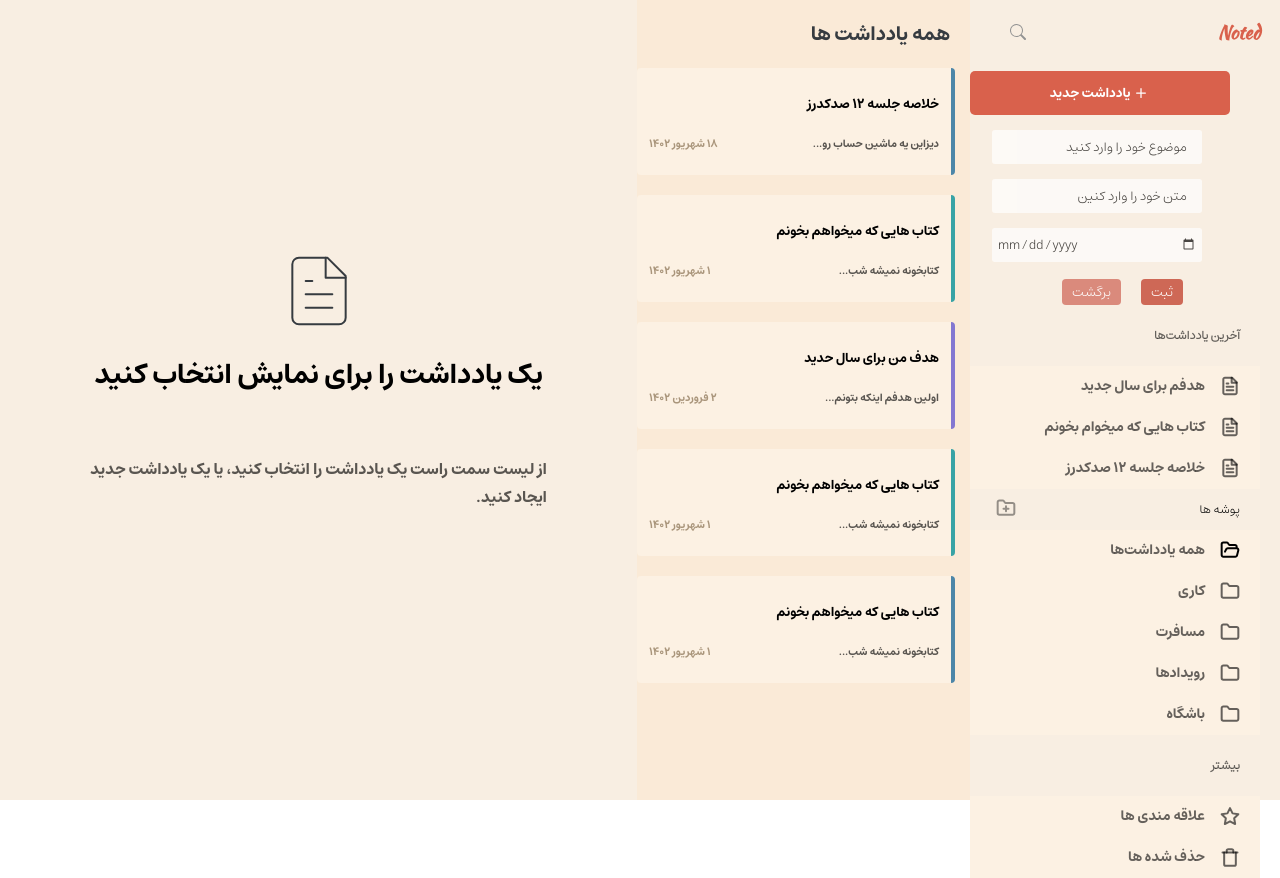
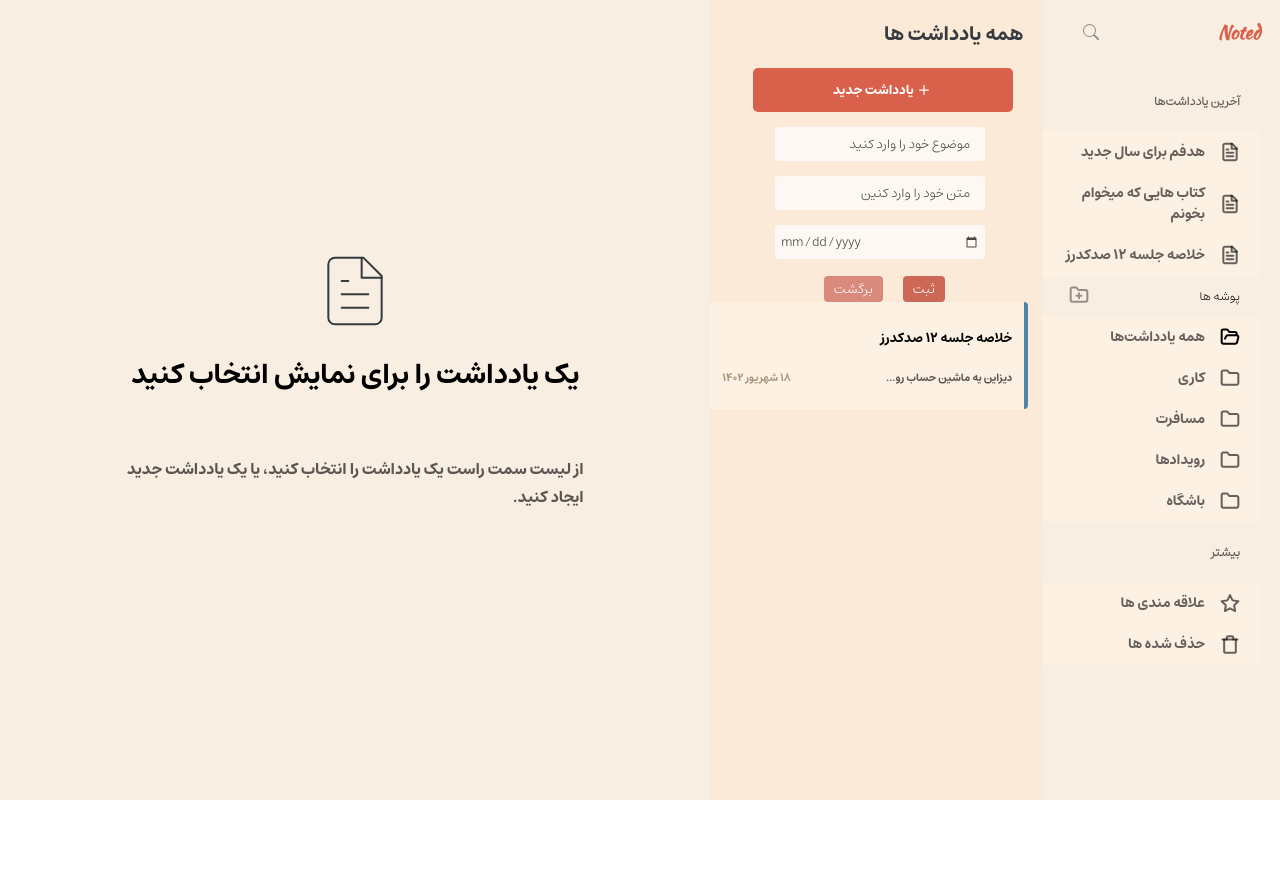
Before and after one commit to alimtth/Noted, a React (Vite) app: page / in a window 1280 px wide. Both pictures are taken after a click on the button "یادداشت جدید". After the commit the page ends 800 px from the top, so only its background shows below. Built offline with nearby package versions, Linux system fonts and the light colour scheme.

Commit message:
change card

```diff
--- a/src/component/NavBar/NavBar.jsx
+++ b/src/component/NavBar/NavBar.jsx
@@ -3,21 +3,34 @@ import LastNote from './lastNote/LastNote';
 import Poshe from './Poshe/Poshe';
 import More from './More/More';
 import { Search } from 'react-bootstrap-icons';
-import { Plus } from 'react-bootstrap-icons';
-import { useState } from 'react';
 
 
 function NavBar() {
-    const [isShowAddNote , setisShowAddNote] = useState(false);
+    // const [isShowAddNote , setisShowAddNote] = useState(false);
+    // const [newNoteValue , setNewNoteValue] = useState();
+    // // const [Notes , setNotes] = useState();
 
 
-    const handlClickAddNote = () => {
-        setisShowAddNote(true)
-    }
+    // const handlClickAddNote = () => {
+    //     setisShowAddNote(true)
+    // }
 
-    const cancelHandlerBtnAddNote = () => {
-        setisShowAddNote(false)
-    }
+    // const cancelHandlerBtnAddNote = () => {
+    //     setisShowAddNote(false)
+    // }
+
+    // const handlchangBtnAddNote = (e) => {
+    //     setNewNoteValue(e.target.value)
+    //     console.log(newNoteValue);
+    // }
+
+
+    // const handlChangOKnewNote = () => {
+    //     const newNote = {title: newNoteValue};
+    //     const upNoteNew = [...Notes, newNote];
+    //     setNotes(upNoteNew);
+
+    // }
 
 
     return (
@@ -27,7 +40,7 @@ function NavBar() {
             <h3 className='icon-text-navbar'>Noted</h3>
             <h4><Search className='serc'/></h4>
             </div>
-            <div className='button'>
+            {/* <div className='button'>
                 <button className='button1' onClick={handlClickAddNote}> <Plus className='plus' />یادداشت جدید </button>
 
             </div>
@@ -35,17 +48,17 @@ function NavBar() {
                 {isShowAddNote &&(
                     <div>
                     <section className='add-note-paren'>
-                    <input type="text" className='add_note' placeholder='موضوع خود را وارد کنید'/>
-                    <input type="text" className='add_note' placeholder='متن خود را وارد کنین'/>
-                    <input type="date" className='add_note' placeholder='تاریخ را وارد کنین' />
+                    <input type="text" className='add_note' placeholder='موضوع خود را وارد کنید' onChange={handlchangBtnAddNote}/>
+                    <input type="text" className='add_note' placeholder='متن خود را وارد کنین' onChange={handlchangBtnAddNote}/>
+                    <input type="date" className='add_note' placeholder='تاریخ را وارد کنین'  onChange={handlchangBtnAddNote}/>
                     </section>
 
                     <div className="add_note_ok_cancel">
-                    <button className='btn-ok-new-folder'>ثبت</button>
+                    <button className='btn-ok-new-folder' >ثبت</button>
                     <button className='btn-cancel-new-folder' onClick={cancelHandlerBtnAddNote}>برگشت</button>
                     </div>
                     </div>
-                )}
+                )} */}
 
             <LastNote />
 
--- a/src/component/NavBar/NavBarItem/NavBarItem.jsx
+++ b/src/component/NavBar/NavBarItem/NavBarItem.jsx
@@ -1,4 +1,3 @@
- import { useState } from "react";
 
 function NavBarItem({ text, icon, event, selectPoshe}) {
   const styl = {
--- a/src/component/NavBar/Poshe/Poshe.jsx
+++ b/src/component/NavBar/Poshe/Poshe.jsx
@@ -36,10 +36,6 @@ function Poshe() {
   const [nextId, setNextId] = useState(6);
 
 
-
-
-
-
   const handlerBtnAddFolder = () => {
     setisShowFolder(true)
   }
@@ -70,7 +66,7 @@ function Poshe() {
       setNextId(nextId + 1);
 
       // ذخیره پوشه‌ها در لوکال استوریج
-      // localStorage.setItem("folders", JSON.stringify(updatedFolders));
+      localStorage.setItem("folders", JSON.stringify(updatedFolders));
     };
 
 
--- a/src/component/Note/Card/Card.jsx
+++ b/src/component/Note/Card/Card.jsx
@@ -1,5 +1,7 @@
 import './Card.css'
 import CardsItem from '../CardsItem';
+import { Plus } from 'react-bootstrap-icons';
+
 import { useState } from 'react';
 
 const cards = [
@@ -11,41 +13,97 @@ const cards = [
         color: "#4C86A8"
 
     },
-    {
-        id: 2,
-        title:"کتاب هایی که میخواهم بخونم",
-        description:"کتابخونه نمیشه شب...",
-        date:"۱ شهریور ۱۴۰۲",
-        color: "#38A3A5"
-    },
-    {
-        id: 3,
-        title:"هدف من برای سال حدید",
-        description:"اولین هدفم اینکه بتونم...",
-        date:"۲ فروردین ۱۴۰۲",
-        color: "#8377D1"
-    },
-    {
-        id: 4,
-        title:"کتاب هایی که میخواهم بخونم",
-        description:"کتابخونه نمیشه شب...",
-        date:"۱ شهریور ۱۴۰۲",
-        color: "#38A3A5"
-    },
-    {
-        id: 5,
-        title:"کتاب هایی که میخواهم بخونم",
-        description:"کتابخونه نمیشه شب...",
-        date:"۱ شهریور ۱۴۰۲",
-        color: "#383A5"
-    },
+    // {
+    //     id: 2,
+    //     title:"کتاب هایی که میخواهم بخونم",
+    //     description:"کتابخونه نمیشه شب...",
+    //     date:"۱ شهریور ۱۴۰۲",
+    //     color: "#38A3A5"
+    // },
+    // {
+    //     id: 3,
+    //     title:"هدف من برای سال حدید",
+    //     description:"اولین هدفم اینکه بتونم...",
+    //     date:"۲ فروردین ۱۴۰۲",
+    //     color: "#8377D1"
+    // },
+    // {
+    //     id: 4,
+    //     title:"کتاب هایی که میخواهم بخونم",
+    //     description:"کتابخونه نمیشه شب...",
+    //     date:"۱ شهریور ۱۴۰۲",
+    //     color: "#38A3A5"
+    // },
+    // {
+    //     id: 5,
+    //     title:"کتاب هایی که میخواهم بخونم",
+    //     description:"کتابخونه نمیشه شب...",
+    //     date:"۱ شهریور ۱۴۰۲",
+    //     color: "#383A5"
+    // },
 
 ]
 function Card() {
     const [cardSelected, setselected] = useState(null);
+    const [isShowAddNote , setisShowAddNote] = useState(false);
+    const [newNoteValueTitle , setNewNoteValueTitle] = useState();
+    const [newNoteValueDes , setNewNoteValueDes] = useState();
+    const [newNoteValueDate , setNewNoteValueDate] = useState();
+    const [Notes , setNotes] = useState(cards);
+
+
+    const handlClickAddNote = () => {
+        setisShowAddNote(true)
+    }
+
+    const cancelHandlerBtnAddNote = () => {
+        setisShowAddNote(false)
+    }
+
+    const handlchangBtnAddNoteTitle = (event) => {
+        setNewNoteValueTitle(event.target.value)
+    }
+    const handlchangBtnAddNoteDes = (event) => {
+        setNewNoteValueDes(event.target.value)
+    }
+    const handlchangBtnAddNoteDate = (event) => {
+        setNewNoteValueDate(event.target.value)
+    }
+
+
+    const handlChangOKnewNote = () => {
+        const newNote = {title: newNoteValueTitle, description: newNoteValueDes, date: newNoteValueDate };
+        const upNoteNew = [...Notes, newNote];
+        setNotes(upNoteNew);
+        setisShowAddNote(false);
+        // setNewNoteValue('');
+
+    }
     return (
+        <>
+        <div className='button'>
+                <button className='button1' onClick={handlClickAddNote}> <Plus className='plus' />یادداشت جدید </button>
+
+            </div>
+
+                {isShowAddNote &&(
+                    <div>
+                    <section className='add-note-paren'>
+                    <input type="text" className='add_note' placeholder='موضوع خود را وارد کنید' onChange={handlchangBtnAddNoteTitle}/>
+                    <input type="text" className='add_note' placeholder='متن خود را وارد کنین' onChange={handlchangBtnAddNoteDes}/>
+                    <input type="date" className='add_note' placeholder='تاریخ را وارد کنین'  onChange={handlchangBtnAddNoteDate}/>
+                    </section>
+
+                    <div className="add_note_ok_cancel">
+                    <button className='btn-ok-new-folder' onClick={handlChangOKnewNote}>ثبت</button>
+                    <button className='btn-cancel-new-folder' onClick={cancelHandlerBtnAddNote}>برگشت</button>
+                    </div>
+                    </div>
+                )}
+
+
        <div className='card-notess'>
-        {cards.map((item)=> {
+        {Notes.map((item)=> {
             return <CardsItem
             key={item.id}
             selected={item.id === cardSelected}
@@ -54,6 +112,7 @@ function Card() {
             />
         })}
        </div>
+       </>
     );
 }
 
```
